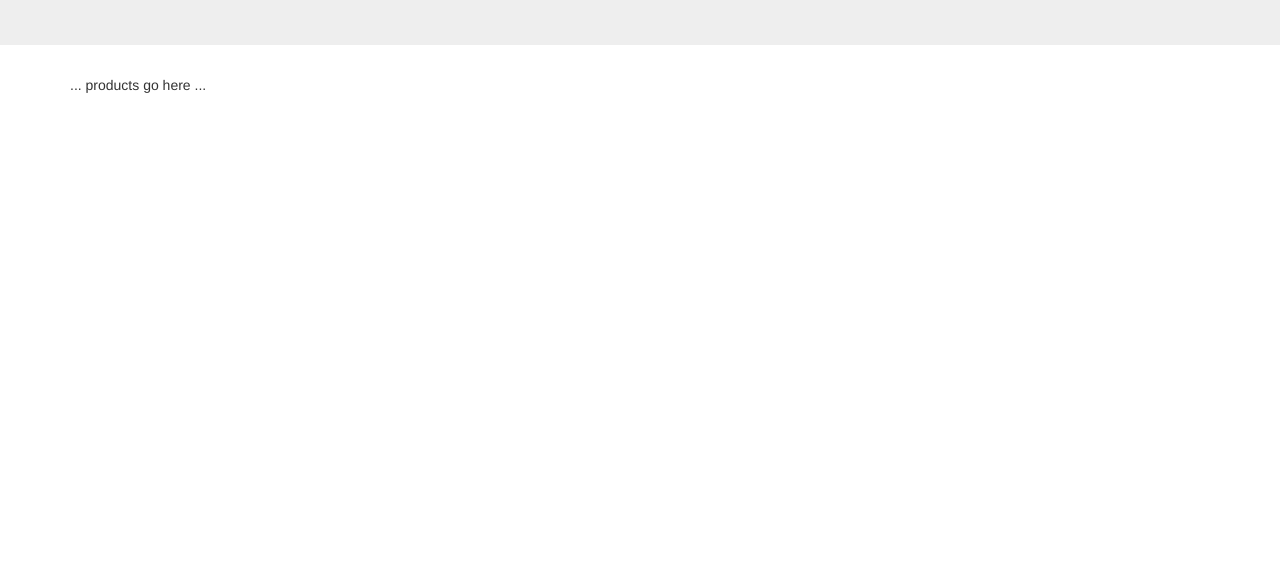
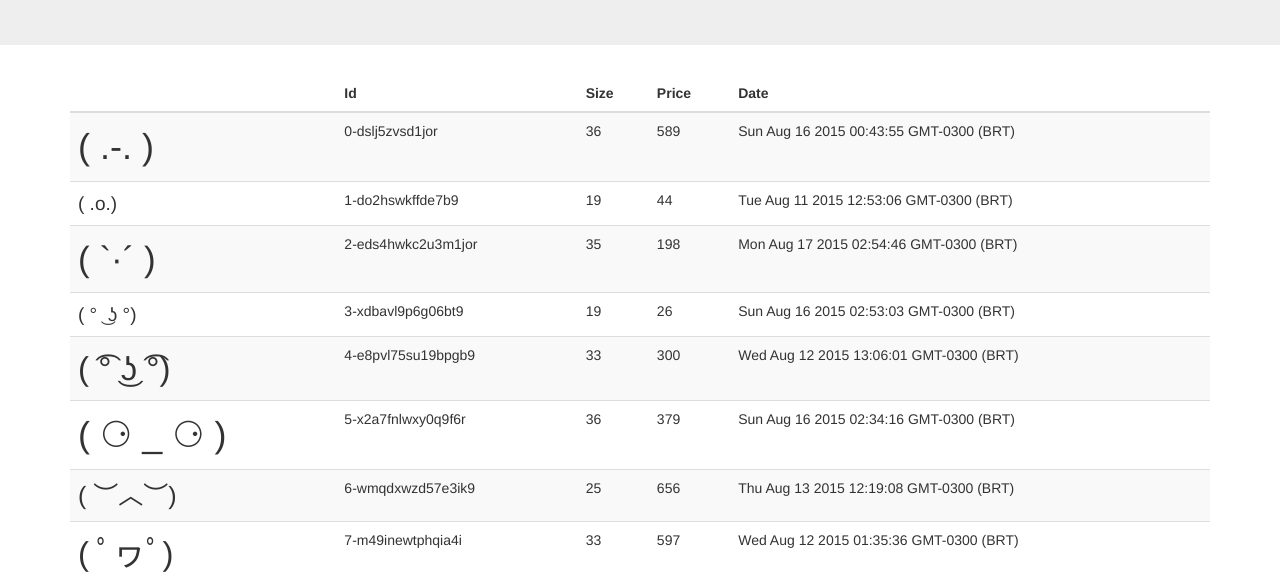
Before and after one commit to henriquegogo/angular-store, a website: page static/index.html in a window 1280 px wide. Shown: the part 225-800 px from the top of the page. Drawn offline with nearby package versions, Linux system fonts and the light colour scheme.

Commit message:
Displaying faces from a static list, but using angular as controller

```diff
--- a/static/index.html
+++ b/static/index.html
@@ -34,8 +34,32 @@
 
         <section class="products">
             <div class="container">
-            ... products go here ...
+                <table class="table table-striped" ng-controller="ProductsController as products">
+                    <thead>
+                        <tr>
+                            <th></th>
+                            <th>Id</th>
+                            <th>Size</th>
+                            <th>Price</th>
+                            <th>Date</th>
+                        </tr>
+                    </thead>
+                    <tbody>
+                        <tr ng-repeat="product in products.all">
+                            <td style="font-size: {{product.size}}px">{{product.face}}</td>
+                            <td>{{product.id}}</td>
+                            <td>{{product.size}}</td>
+                            <td>{{product.price}}</td>
+                            <td>{{product.date}}</td>
+                        </tr>
+                    </tbody>
+                </table>
             </div>
         </section>
+
+        <footer class="container">
+            <hr>
+            <p>Made by <a href="http://henriquegogo.github.io">Henrique Soares</a> 2015</p>
+        </footer>
     </body>
 </html>
--- a/static/js/application.js
+++ b/static/js/application.js
@@ -3,5 +3,16 @@ var app = angular.module('ascii-warehouse', []);
 app.controller('ProductsController', function() {
     var controller = this;
 
-    controller.all = [];
+    controller.all = [
+        {"id":"0-dslj5zvsd1jor","size":36,"price":589,"face":"( .-. )","date":"Sun Aug 16 2015 00:43:55 GMT-0300 (BRT)"},
+        {"id":"1-do2hswkffde7b9","size":19,"price":44,"face":"( .o.)","date":"Tue Aug 11 2015 12:53:06 GMT-0300 (BRT)"},
+        {"id":"2-eds4hwkc2u3m1jor","size":35,"price":198,"face":"( `·´ )","date":"Mon Aug 17 2015 02:54:46 GMT-0300 (BRT)"},
+        {"id":"3-xdbavl9p6g06bt9","size":19,"price":26,"face":"( ° ͜ ʖ °)","date":"Sun Aug 16 2015 02:53:03 GMT-0300 (BRT)"},
+        {"id":"4-e8pvl75su19bpgb9","size":33,"price":300,"face":"( ͡° ͜ʖ ͡°)","date":"Wed Aug 12 2015 13:06:01 GMT-0300 (BRT)"},
+        {"id":"5-x2a7fnlwxy0q9f6r","size":36,"price":379,"face":"( ⚆ _ ⚆ )","date":"Sun Aug 16 2015 02:34:16 GMT-0300 (BRT)"},
+        {"id":"6-wmqdxwzd57e3ik9","size":25,"price":656,"face":"( ︶︿︶)","date":"Thu Aug 13 2015 12:19:08 GMT-0300 (BRT)"},
+        {"id":"7-m49inewtphqia4i","size":33,"price":597,"face":"( ﾟヮﾟ)","date":"Wed Aug 12 2015 01:35:36 GMT-0300 (BRT)"},
+        {"id":"8-wktdm24oloumzpvi","size":27,"price":682,"face":"(\\/)(°,,,°)(\\/)","date":"Sun Aug 16 2015 09:12:59 GMT-0300 (BRT)"},
+        {"id":"9-jha7p87k20veipb9","size":35,"price":96,"face":"(¬_¬)","date":"Sun Aug 09 2015 02:20:54 GMT-0300 (BRT)"}
+    ];
 });
```
